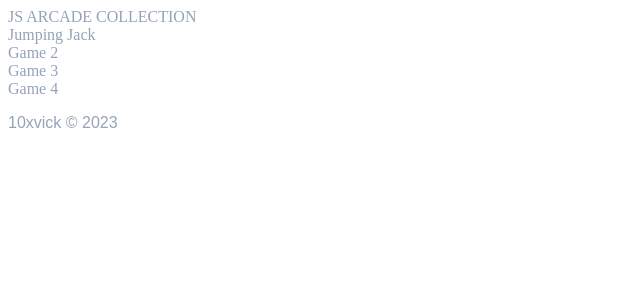
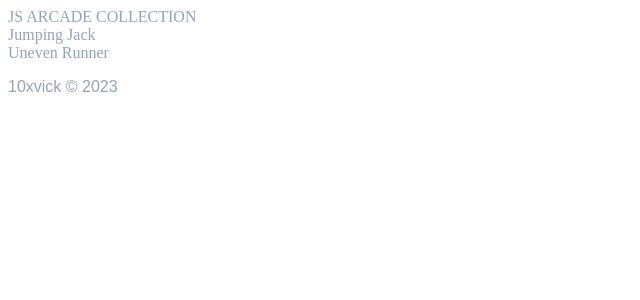
Before and after one commit to 10xvick/gamejs, a React (Create React App) app: page / in a window 1280 px wide. Shown: the top 300 px of the page, without its empty margins (0-640 px from the left). Built offline with nearby package versions, Linux system fonts and the light colour scheme; the HTML template or start-up script is replaced by a standard one.

Commit message:
2 files modified, 1 added

```diff
--- a/App.tsx
+++ b/App.tsx
@@ -2,6 +2,7 @@ import * as React from 'react';
 import { useState, useRef } from 'react';
 import { IoIosArrowBack } from 'react-icons/io';
 import { Jumpingjack } from './games/jumpingjack';
+import { unevenrunner } from './games/unevenrunner';
 import './style.css';
 
 export default function App() {
@@ -14,29 +15,11 @@ export default function App() {
 
 const gameclass = {
   'Jumping Jack': Jumpingjack,
+  'Uneven Runner': unevenrunner,
 };
 
-const games = [
-  {
-    name: 'Jumping Jack',
-    thumbnail: 'https://via.placeholder.com/150x150',
-  },
-  {
-    name: 'Game 2',
-    thumbnail: 'https://via.placeholder.com/150x150',
-  },
-  {
-    name: 'Game 3',
-    thumbnail: 'https://via.placeholder.com/150x150',
-  },
-  {
-    name: 'Game 4',
-    thumbnail: 'https://via.placeholder.com/150x150',
-  },
-];
-
 const Games = () => {
-  const [selectedGame, setSelectedGame] = useState();
+  const [selectedGame, setSelectedGame] = useState('');
   const canvas = useRef();
   const HUD = useRef();
   const handleGameClick = (game) => {
@@ -72,7 +55,7 @@ const Games = () => {
         </div>
       ) : (
         <div className="flex-1 flex flex-wrap items-center justify-center overflow-y-auto">
-          {games.map(({ name }) => (
+          {Object.keys(gameclass).map((name) => (
             <div
               className="bg-gray-900 m-1 p-5"
               key={name}
--- a/games/jumpingjack.tsx
+++ b/games/jumpingjack.tsx
@@ -182,11 +182,11 @@ class gameobjects {
       this.firstframe++;
 
       if (this.firstframe < 5) {
-        pix[height - 2] = [0, 1, 0, 0, 0, 0, 0, 1, 0, 0];
-        pix[height - 1] = [0, 1, 1, 0, 0, 0, 0, 1, 1, 0];
+        pix[height - 2] = [0, 1, 0, 0, 0, 0, 1, 0];
+        pix[height - 1] = [0, 1, 1, 0, 0, 0, 1, 1];
       } else {
-        pix[height - 2] = [0, 0, 1, 0, 0, 0, 1, 0, 0, 0];
-        pix[height - 1] = [0, 0, 1, 1, 0, 0, 1, 1, 0, 0];
+        pix[height - 2] = [0, 0, 1, 0, 0, 1, 0, 0];
+        pix[height - 1] = [0, 0, 1, 1, 0, 1, 1, 0];
       }
     },
   };
@@ -207,18 +207,17 @@ class gameobjects {
     width: 1,
     height: 1,
     pixels: [
-      [0, 0, 1, 1, 1, 1, 1, 1, 1, 0],
-      [0, 0, 1, 1, 1, 1, 1, 1, 0, 0],
-      [0, 0, 1, 1, 1, 1, 0, 1, 0, 0],
-      [0, 0, 1, 1, 1, 1, 1, 1, 0, 0],
-      [0, 0, 1, 1, 1, 1, 1, 1, 0, 0],
-      [0, 0, 1, 1, 1, 1, 1, 1, 0, 0],
-      [0, 0, 0, 0, 0, 0, 0, 0, 0, 0],
-      [0, 1, 1, 1, 1, 1, 1, 1, 0, 0],
-      [0, 0, 1, 1, 1, 1, 1, 1, 0, 0],
-      [0, 0, 1, 1, 0, 0, 1, 1, 0, 0],
-      [0, 0, 1, 1, 1, 1, 1, 1, 0, 0],
-      [0, 0, 1, 1, 1, 1, 1, 1, 0, 0],
+      [0, 1, 1, 1, 1, 1, 1, 1],
+      [0, 1, 1, 1, 1, 1, 1, 0],
+      [0, 1, 1, 1, 1, 0, 1, 0],
+      [0, 1, 1, 1, 1, 1, 1, 1],
+      [0, 1, 1, 1, 1, 1, 1, 0],
+      [0, 0, 0, 0, 0, 0, 0, 0],
+      [1, 1, 1, 1, 1, 1, 1, 0],
+      [1, 1, 1, 1, 1, 1, 1, 0],
+      [0, 1, 1, 1, 1, 1, 1, 0],
+      [0, 1, 1, 1, 1, 1, 1, 0],
+      [0, 1, 1, 1, 1, 1, 1, 0],
     ],
     actions: {
       jump: {
--- /dev/null
+++ b/games/unevenrunner.tsx
@@ -0,0 +1,250 @@
+export class unevenrunner {
+  constructor(canvas) {
+    new logics(new gameobjects(canvas));
+  }
+}
+
+class logics {
+  interval = null;
+  constructor(private gobject: gameobjects) {
+    this.frameupdate();
+    const inputAction = () => {
+      if (!gobject.game.over) this.actions.jump();
+      else {
+        gobject.game.over = false;
+        gobject.game.score = 0;
+        gobject.game.speed = gobject.game.initialspeed;
+        gobject.obstacle.container = [
+          Object.assign({}, gobject.obstacle.element),
+        ];
+        gobject.player.x = gobject.player.initialpos.x;
+        gobject.player.y = gobject.player.initialpos.y;
+        this.actions.updatespec(false);
+        this.setupdatespeed();
+      }
+    };
+
+    ['keydown', 'click'].forEach((eventType) =>
+      document.addEventListener(eventType, (e) => {
+        inputAction();
+      })
+    );
+  }
+
+  setupdatespeed() {
+    this.interval && clearInterval(this.interval);
+    const newinterval =
+      1000 / (this.gobject.game.speed + this.gobject.game.score);
+    this.interval = setInterval(() => this.update(this.gobject), newinterval);
+  }
+
+  frameupdate() {
+    requestAnimationFrame(() => this.frameupdate());
+    if (this.gobject.canvas.context) {
+      this.render(this.gobject);
+    }
+  }
+
+  actions = {
+    jump: () => {
+      const { player } = this.gobject;
+      if (player.actions.jump.done) {
+        player.actions.jump.done = false;
+        player.actions.jump.y = -50;
+      }
+    },
+    jumpstate: () => {
+      const { player, canvas } = this.gobject;
+      if (!player.actions.jump.done) {
+        player.y += player.actions.jump.y / 100;
+        player.actions.jump.y++;
+        if (player.y >= canvas.height - player.pixels.length) {
+          player.y = canvas.height - player.pixels.length;
+          player.actions.jump.done = true;
+        }
+      }
+    },
+    hit: () => {
+      const { player, obstacle } = this.gobject;
+      const xplayer = player.x + player.pixels.length;
+      const yplayer = player.y + player.pixels[0].length;
+      if (
+        obstacle.container.some(
+          (e) =>
+            e.x <= xplayer &&
+            e.x + e.width >= player.x &&
+            e.y + e.height >= player.y &&
+            e.y <= yplayer
+        )
+      ) {
+        this.actions.updatespec(true);
+      }
+    },
+    gc: () => {
+      const { obstacle } = this.gobject;
+      obstacle.container.forEach((o) => {
+        if (o.x < -o.width) {
+          this.actions.destroyandcreatenew();
+        } else o.x -= 0.5;
+      });
+    },
+    destroyandcreatenew: () => {
+      this.gobject.obstacle.container.pop();
+      const height = this.utility.randomrange(10, 4);
+      const obs = {
+        x: this.utility.randomrange(70, 50),
+        width: this.utility.randomrange(6, 1),
+        height: height,
+        y: this.gobject.canvas.height - height,
+      };
+      this.gobject.obstacle.container.push(obs);
+      this.gobject.game.score += 1;
+      this.actions.updatespec(false);
+      this.setupdatespeed();
+    },
+    updatespec: (gameover) => {
+      if (gameover) {
+        this.gobject.game.over = true;
+        this.gobject.canvas.HUD.innerText = `GAME-OVER | score:${this.gobject.game.score} | highscore:${this.gobject.game.highscore}`;
+        return;
+      }
+      this.gobject.game.score > this.gobject.game.highscore &&
+        (this.gobject.game.highscore = this.gobject.game.score);
+      this.gobject.canvas.HUD.innerText = `score:${this.gobject.game.score} | highscore:${this.gobject.game.highscore}`;
+    },
+  };
+
+  utility = {
+    randomrange: function (max, min) {
+      return Math.floor(Math.random() * (max - min) + min);
+    },
+  };
+
+  count = 0;
+  update({ obstacle, parser }) {
+    if (this.gobject.game.over) return;
+    if (this.count < 10) {
+      this.count++;
+    }
+    obstacle.x -= 0.25;
+    this.actions.jumpstate();
+    this.actions.hit();
+    this.actions.gc();
+    parser.playerwalkanim();
+  }
+
+  render({ canvas, player, obstacle }: gameobjects) {
+    canvas.context.clearRect(0, 0, canvas.width, canvas.height);
+    const drawplayer = (player) => {
+      player.pixels.forEach((rows, i) => {
+        rows.forEach((pixel, j) => {
+          pixel && canvas.context.fillRect(player.x + j, player.y + i, 1, 1);
+        });
+      });
+    };
+    drawplayer(player);
+    obstacle.container.forEach((e) =>
+      canvas.context.fillRect(e.x, e.y, e.width, e.height)
+    );
+  }
+}
+
+class gameobjects {
+  constructor(canvas: {
+    element: any;
+    context: CanvasRenderingContext2D;
+    width: number;
+    height: number;
+    HUD: HTMLElement;
+  }) {
+    this.canvas = { ...this.canvas, ...canvas };
+    [canvas.element.width, canvas.element.height] = [
+      this.canvas.width,
+      this.canvas.height,
+    ];
+    this.player.width = this.player.pixels[0].length;
+    this.player.height = this.player.pixels.length;
+    this.player.initialpos = {
+      x: this.canvas.width / 2 - this.player.width * 1.5,
+      y: this.canvas.height - this.player.height,
+    };
+  }
+
+  firstframe = 0;
+
+  parser = {
+    playerwalkanim: () => {
+      const pix = this.player.pixels;
+      const height = this.player.pixels.length;
+      if (this.firstframe > 10) {
+        this.firstframe = 0;
+      }
+      this.firstframe++;
+
+      if (this.firstframe < 5) {
+        pix[height - 2] = [0, 1, 0, 0, 0, 0, 0, 1, 0, 0];
+        pix[height - 1] = [0, 1, 1, 0, 0, 0, 0, 1, 1, 0];
+      } else {
+        pix[height - 2] = [0, 0, 1, 0, 0, 0, 1, 0, 0, 0];
+        pix[height - 1] = [0, 0, 1, 1, 0, 0, 1, 1, 0, 0];
+      }
+    },
+  };
+
+  canvas = {
+    element: null,
+    context: null,
+    x: 0,
+    y: 0,
+    width: 0,
+    height: 0,
+    HUD: null,
+  };
+  player = {
+    initialpos: { x: 10, y: 40 },
+    x: 10,
+    y: 40,
+    width: 1,
+    height: 1,
+    pixels: [
+      [0, 0, 1, 1, 1, 1, 1, 1, 1, 0],
+      [0, 0, 1, 1, 1, 1, 0, 1, 0, 0],
+      [0, 0, 1, 1, 1, 1, 1, 1, 0, 0],
+      [0, 0, 1, 1, 1, 1, 1, 1, 0, 0],
+      [0, 0, 1, 1, 1, 1, 1, 1, 0, 0],
+      [0, 0, 0, 0, 0, 0, 0, 0, 0, 0],
+      [0, 1, 1, 1, 1, 1, 1, 1, 0, 0],
+      [0, 0, 1, 1, 1, 1, 1, 1, 0, 0],
+      [0, 0, 1, 1, 0, 0, 1, 1, 0, 0],
+      [0, 0, 1, 1, 1, 1, 1, 1, 0, 0],
+      [0, 0, 1, 1, 1, 1, 1, 1, 0, 0],
+    ],
+    actions: {
+      jump: {
+        limit: 15,
+        speed: 1,
+        y: 0,
+        limitreched: false,
+        done: true,
+      },
+      damage: {},
+    },
+  };
+  obstacle = {
+    container: [{ x: 50, y: 45, width: 10, height: 5 }],
+    element: {
+      x: 50,
+      y: 45,
+      width: 5,
+      height: 5,
+    },
+  };
+  game = {
+    spec: null,
+    speed: 50,
+    initialspeed: 50,
+    score: 0,
+    highscore: 0,
+    over: true,
+  };
+}
```
